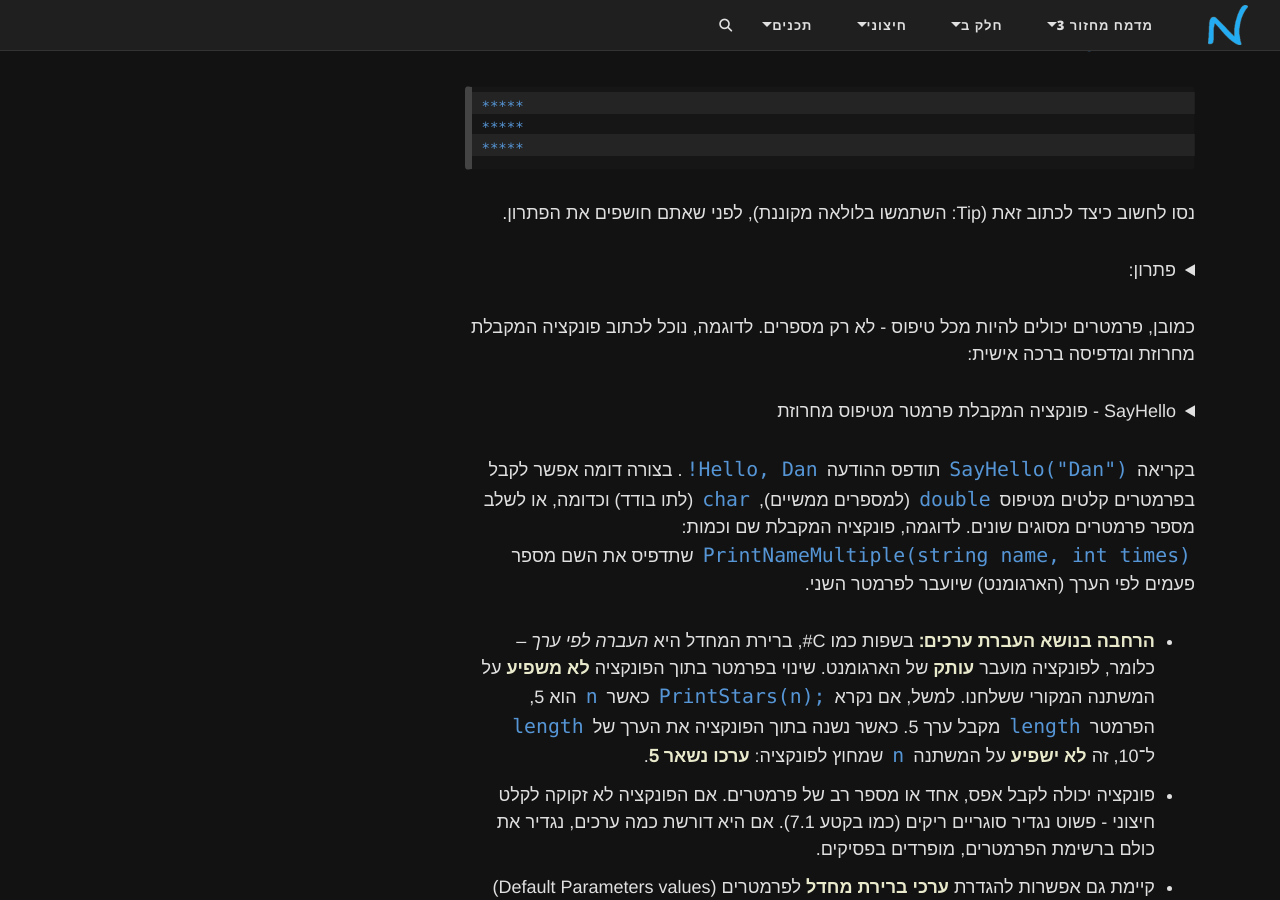
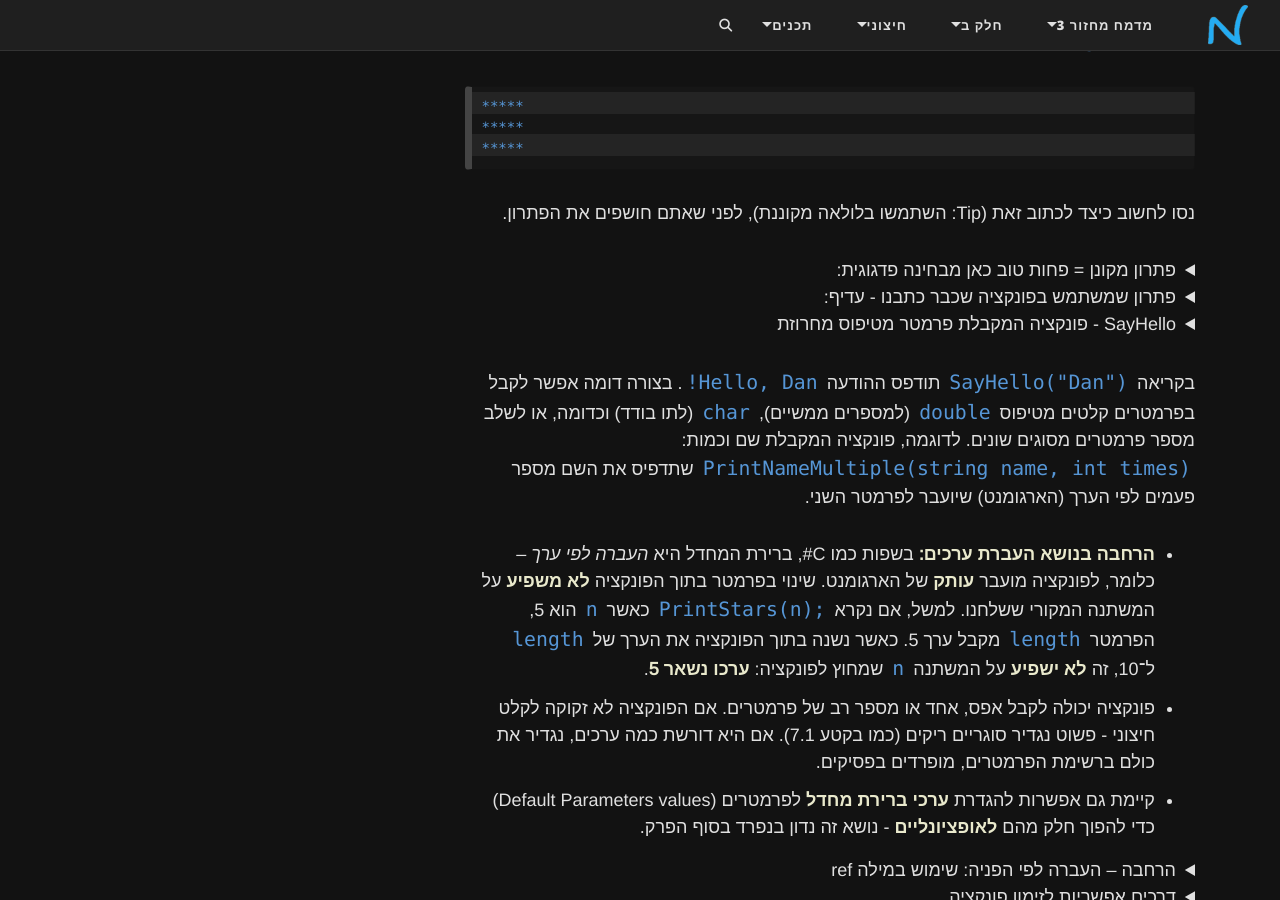
Before and after one commit to 3strategy/BeautifulYesodot, a Jekyll site: the page built from cs2/Chapter7Full.md, in a window 1280 px wide and 900 px high, scrolled down 6568 px. Built offline with Jekyll 4.4.1, drawn with Linux system fonts in a browser that asks for light colours; formulas are drawn with MathJax 3; comment, search, counter and statistics services are not loaded.

Commit message:
update 7.3 function calls a function

````diff
--- a/cs2/Chapter7Full.md
+++ b/cs2/Chapter7Full.md
@@ -340,7 +340,7 @@
 ```
 נסו לחשוב כיצד לכתוב זאת (Tip: השתמשו בלולאה מקוננת), לפני שאתם חושפים את הפתרון.
 
-<details markdown="1"><summary>פתרון:</summary>
+<details markdown="1"><summary>פתרון מקונן = פחות טוב כאן מבחינה פדגוגית:</summary>
 
 {% highlight csharp linenos %}public static void PrintRectangle(int rows, int cols)
 {
@@ -354,8 +354,16 @@
 {% endhighlight %}
 
  </details>
+<details markdown="1"><summary>פתרון שמשתמש בפונקציה שכבר כתבנו - עדיף:</summary>
 
+{% highlight csharp linenos %}private static void PrintRectangle(int v1, int v2)
+{
+    for (int i = 0; i < v1; i++)
+        PrintStars(v2); //prints a row
+}
+{% endhighlight %}
 כמובן, פרמטרים יכולים להיות מכל טיפוס - לא רק מספרים. לדוגמה, נוכל לכתוב פונקציה המקבלת מחרוזת ומדפיסה ברכה אישית:
+</details>
 
 <details markdown="1"><summary>SayHello - פונקציה המקבלת פרמטר מטיפוס מחרוזת</summary>
 
````
